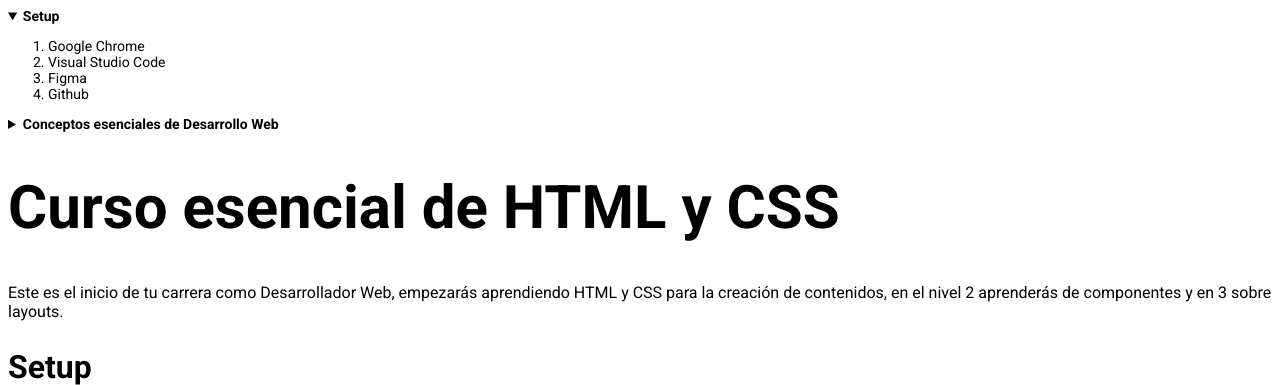
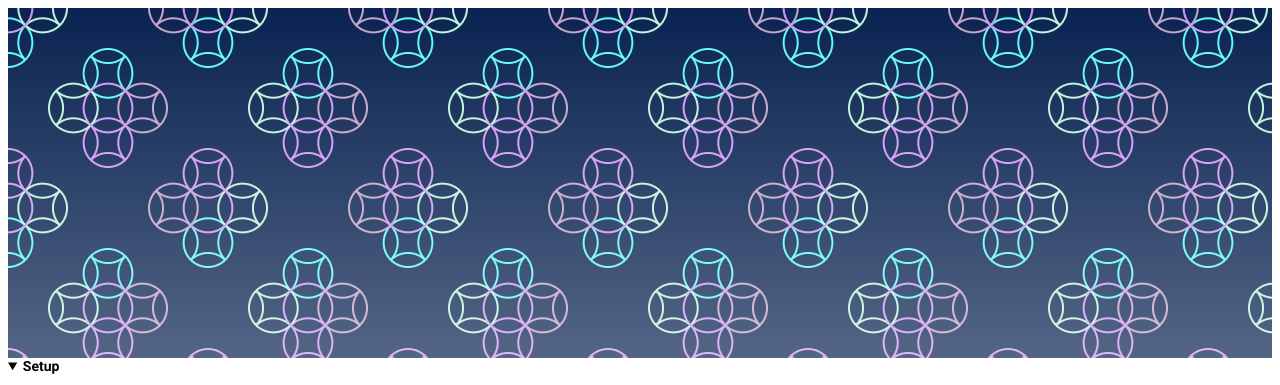
Before and after one commit to samuelarellano/curso-esencial-html-css, a plain HTML site: page index.html in a window 1280 px wide. Shown: the top 385 px of the page. Drawn offline with Linux system fonts and the light colour scheme.

Commit message:
Background con Degradado

```diff
--- a/css/styles.css
+++ b/css/styles.css
@@ -55,3 +55,13 @@ header a:hover{
 nav details summary{
   font-weight: bold;
 }
+
+pre{
+  background: #FEC62E;
+}
+
+.hero{
+  background:linear-gradient(to top, rgba(255, 255, 255, .3), transparent), url(../img/patron.png);
+  height: 350px;
+  width: 100%;
+}
--- a/index.html
+++ b/index.html
@@ -11,6 +11,9 @@
   <title>El Blog de Samuel Arellano</title>
 </head>
 <body>
+<div class="hero">
+
+</div>
 <header>
   <nav>
     <details open>
@@ -172,6 +175,6 @@ desarrollo avanzadas y de amigable uso.</p>
   <li>padding-block | padding-inline | padding-block-start | padding-block-end | padding-inline-start | padding-inline-end</li>
 </ul>
   Si tienes alguna pregunta escríbeme a <a href="mailto:samuel.arellano@gmail.com">samuel.arellano@gmail.com</a>
-  <script src="./js/main.js" />
+  <script src="./js/main.js"></script>
 </body>
 </html>
```
Also changed, not shown: img/patron.png (added).
